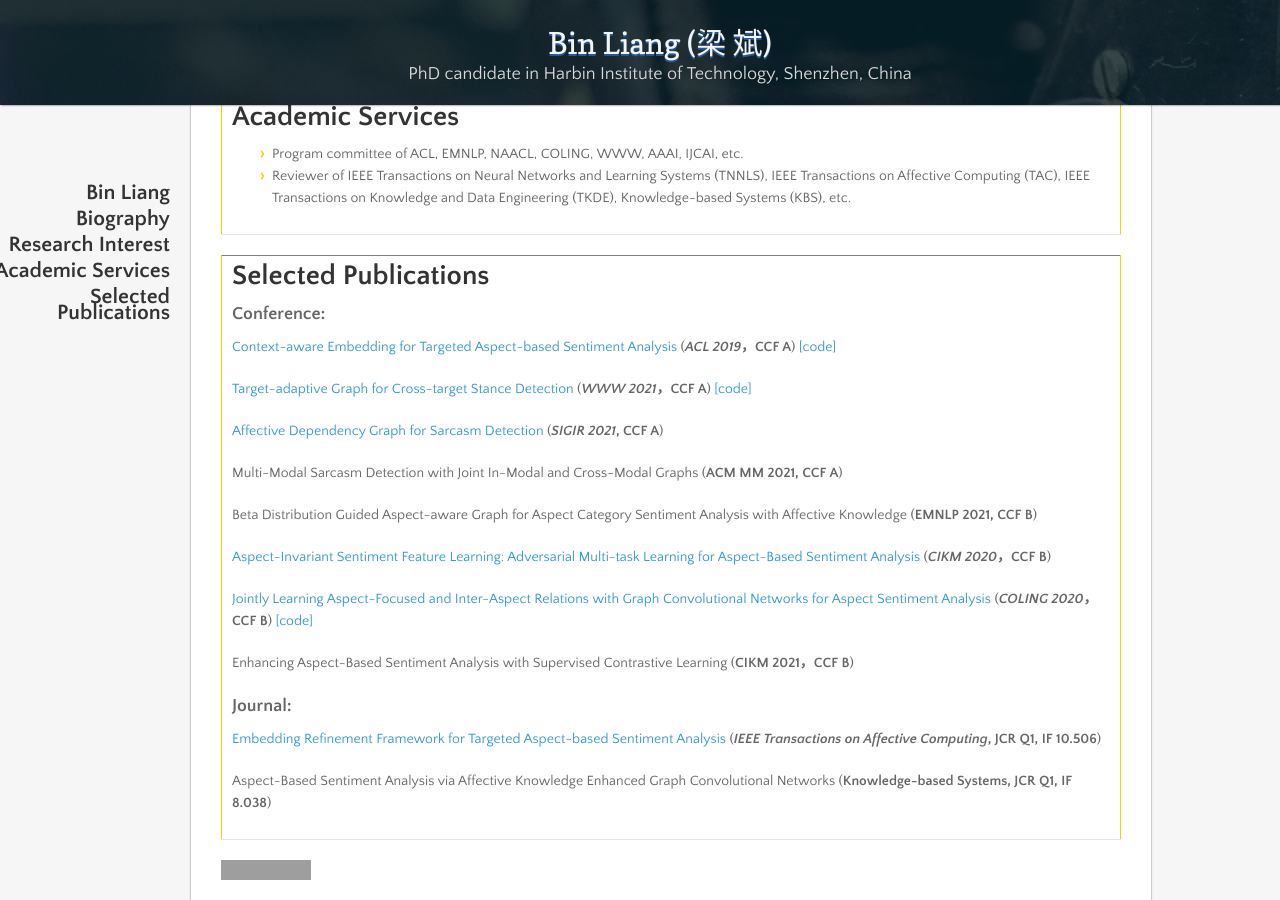
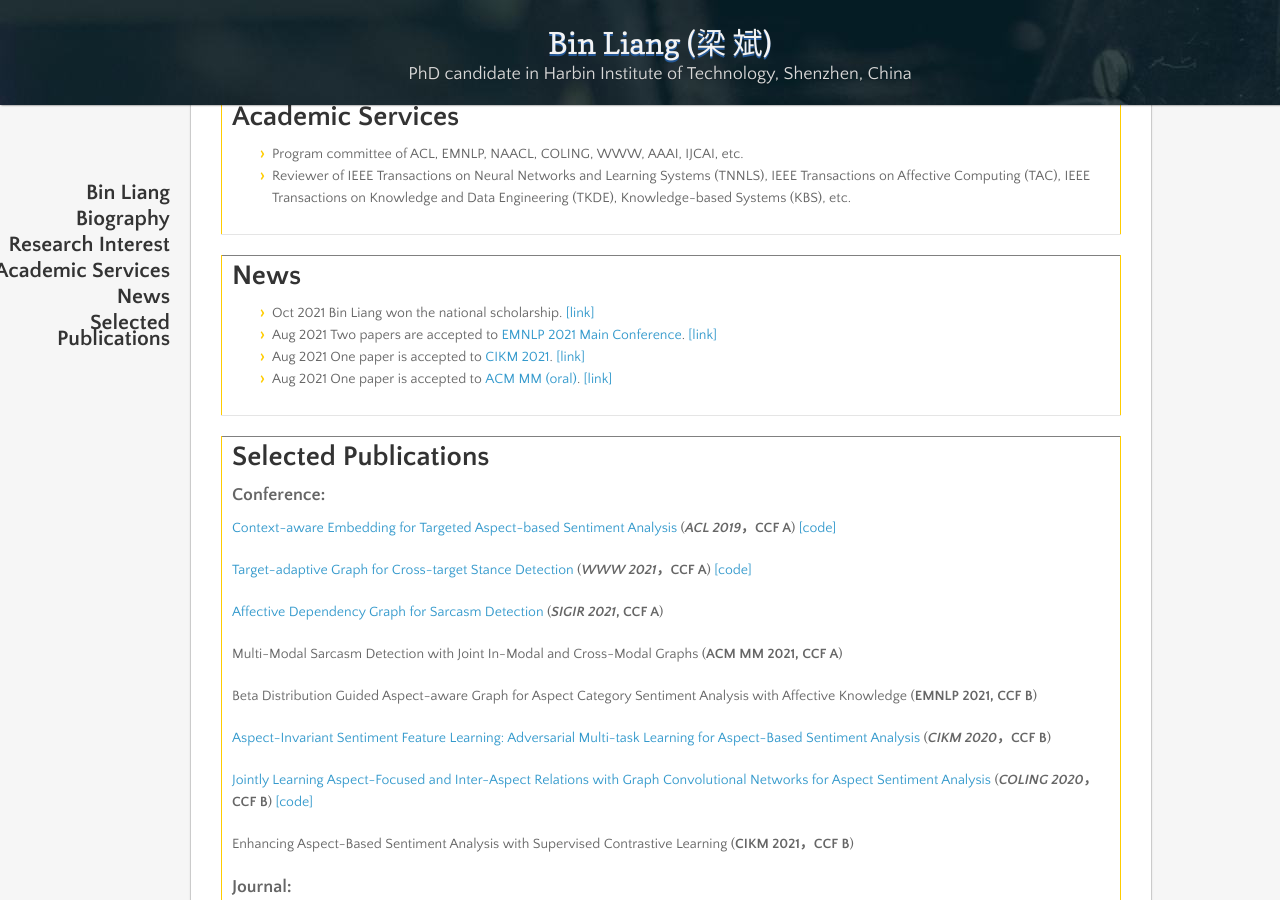
Before and after one commit to BinLiang-NLP/BinLiang-NLP.github.io, a Jekyll site: the page built from index.md, in a window 1280 px wide and 900 px high, scrolled down 861 px. Built offline with Jekyll 4.4.1, drawn with Linux system fonts in a browser that asks for light colours; nearby versions of some CDN libraries; our own code applies the rules of GitHub Pages for plain Markdown files; grey boxes are pictures that could not be loaded.

Commit message:
Update index.md

```diff
--- a/index.md
+++ b/index.md
@@ -60,6 +60,22 @@
 
 
 
+<table border="1">
+  <tr>
+    <td width="100%">
+      <h1>News</h1>
+<ul>
+<li>Oct 2021  Bin Liang won the national scholarship. <a href="http://119.23.18.63/?p=1913">[link]</a></li>
+<li>Aug 2021  Two papers are accepted to <a href="https://2021.emnlp.org/">EMNLP 2021 Main Conference</a>. <a href="http://119.23.18.63/?p=1790">[link]</a></li>
+<li>Aug 2021  One paper is accepted to <a href="http://www.cikm2021.org/">CIKM 2021</a>. <a href="http://119.23.18.63/?p=1761">[link]</a></li>
+<li>Aug 2021  One paper is accepted to <a href="https://2021.acmmm.org/">ACM MM (oral)</a>. <a href="http://119.23.18.63/?p=1755">[link]</a></li>
+</ul>
+    </td>
+  </tr>
+</table>
+
+
+
 
 <table border="1">
   <tr>
```
